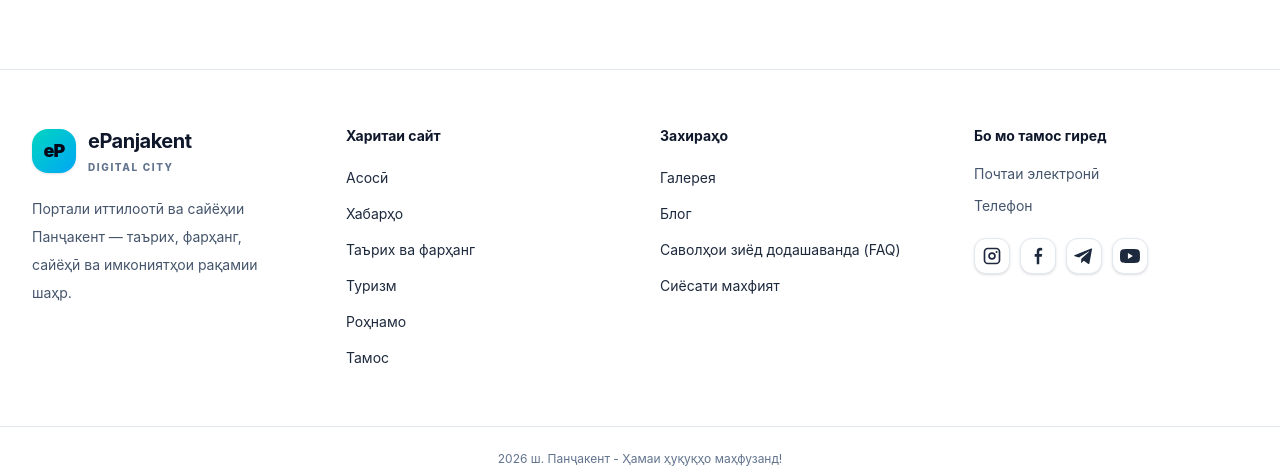
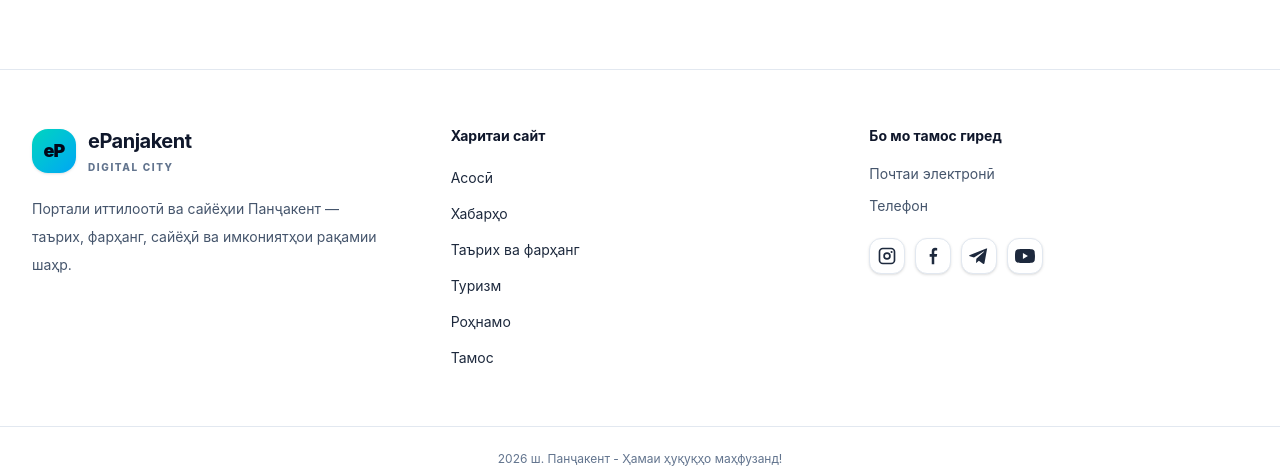
Before and after one commit to mehrvarshodiev/ePanjakent, a React (Vite) app: page / in a window 1280 px wide. Shown: the part 1877-2353 px from the top of the page. Built offline with nearby package versions, Linux system fonts and the light colour scheme.

Commit message:
fix: remove unused footer resources section

```diff
--- a/src/components/ModernFooter.tsx
+++ b/src/components/ModernFooter.tsx
@@ -1,20 +1,18 @@
 import { Link } from 'react-router-dom'
 
 const siteLinks = [['Асосӣ','/'],['Хабарҳо','/news'],['Таърих ва фарҳанг','/history'],['Туризм','/tourism'],['Роҳнамо','/services'],['Тамос','/appeals']]
-const resourceLinks = [['Галерея','/tourism'],['Блог','/news'],['Саволҳои зиёд додашаванда (FAQ)','/services'],['Сиёсати махфият','#privacy']]
 const socials = [
  {name:'Instagram',color:'text-[#E1306C]',path:'M7 2h10a5 5 0 0 1 5 5v10a5 5 0 0 1-5 5H7a5 5 0 0 1-5-5V7a5 5 0 0 1 5-5Zm0 2a3 3 0 0 0-3 3v10a3 3 0 0 0 3 3h10a3 3 0 0 0 3-3V7a3 3 0 0 0-3-3H7Zm5 3.5A4.5 4.5 0 1 1 7.5 12 4.5 4.5 0 0 1 12 7.5Zm0 2A2.5 2.5 0 1 0 14.5 12 2.5 2.5 0 0 0 12 9.5ZM17.5 6a1.25 1.25 0 1 1-1.25 1.25A1.25 1.25 0 0 1 17.5 6Z'},
  {name:'Facebook',color:'text-[#1877F2]',path:'M13.5 22v-9h3l.5-3.5h-3.5V7.25c0-1 .28-1.75 1.8-1.75H17V2.36A17.2 17.2 0 0 0 14.5 2C12 2 10.5 3.5 10.5 6v3.5H8V13h2.5v9h3Z'},
  {name:'Telegram',color:'text-[#229ED9]',path:'m21.7 3.3-3.1 17.1c-.2 1.2-.9 1.5-1.8.9l-5-3.7-2.4 2.3c-.3.3-.5.5-1 .5l.4-5.1 9.3-8.4c.4-.4-.1-.6-.6-.2L6 13.9 1 12.3c-1.1-.3-1.1-1.1.2-1.6L20.7 3c.9-.3 1.7.2 1 0.3Z'},
- {name:'YouTube',color:'text-[#FF0000]',path:'M23.5 6.2a3 3 0 0 0-2.1-2.1C19.5 3.5 12 3.5 12 3.5s-7.5 0-9.4.6A3 3 0 0 0 .5 6.2C0 8.1 0 12 0 12s0 3.9.5 5.8a3 3 0 0 0 2.1 2.1c1.9.6 9.4.6 9.4.6s7.5 0 9.4-.6a3 3 0 0 0 2.1-2.1c.5-1.9.5-5.8.5-5.8s0-3.9-.5-5.8ZM9.5 15.5v-7l6 3.5-6 3.5Z'}
+ {name:'YouTube',color:'text-[#FF0000]',path:'M23.5 6.2a3 3 0 0 0-2.1-2.1C19.5 3.5 12 3.5 12 3.5s-7.5 0-9.4.6A3 3 0 0 0 .5 6.2C0 8.1 0 12 0 12s0 3.9.5 5.8a3 3 0 0 0 2.1 2.1c1.9.6 9.4.6 9.4.6s7.5 0 9.4-.6a3 3 0 0 0 2.1-2.1c.5-1.9.5-5.8.5-5.8ZM9.5 15.5v-7l6 3.5-6 3.5Z'}
 ]
 function Icon({path}:{path:string}){return <svg viewBox="0 0 24 24" aria-hidden="true" fill="currentColor" className="h-5 w-5"><path d={path}/></svg>}
 
 export default function ModernFooter(){return <footer className="!bg-white !text-slate-800 border-t border-slate-200">
- <div className="mx-auto grid max-w-7xl grid-cols-1 gap-10 px-6 py-12 sm:px-8 md:grid-cols-2 lg:grid-cols-4 lg:gap-10 lg:py-14">
+ <div className="mx-auto grid max-w-7xl grid-cols-1 gap-10 px-6 py-12 sm:px-8 md:grid-cols-2 lg:grid-cols-3 lg:gap-10 lg:py-14">
   <section className="lg:pr-6"><Link to="/" className="group inline-flex items-center gap-3 text-slate-900 no-underline"><span className="grid h-11 w-11 shrink-0 place-items-center rounded-2xl bg-gradient-to-br from-teal-400 to-sky-500 text-lg font-black tracking-tighter text-slate-950 shadow-sm transition duration-300 group-hover:-translate-y-1">eP</span><span><b className="block text-[20px] font-bold tracking-tight text-slate-900">ePanjakent</b><small className="mt-1 block text-[10px] font-extrabold uppercase tracking-[.16em] text-slate-500">Digital City</small></span></Link><p className="mt-5 max-w-sm text-sm leading-7 text-slate-600">Портали иттилоотӣ ва сайёҳии Панҷакент — таърих, фарҳанг, сайёҳӣ ва имкониятҳои рақамии шаҳр.</p></section>
   <section className="flex flex-col items-start gap-3"><h3 className="mb-2 text-sm font-bold text-slate-900">Харитаи сайт</h3>{siteLinks.map(([name,to])=><Link key={name} to={to} className="text-sm leading-6 text-slate-600 no-underline transition-all duration-200 hover:translate-x-1 hover:text-slate-900">{name}</Link>)}</section>
-  <section className="flex flex-col items-start gap-3"><h3 className="mb-2 text-sm font-bold text-slate-900">Захираҳо</h3>{resourceLinks.map(([name,to])=><Link key={name} to={to} className="text-sm leading-6 text-slate-600 no-underline transition-all duration-200 hover:translate-x-1 hover:text-slate-900">{name}</Link>)}</section>
   <section className="flex flex-col items-start"><h3 className="mb-4 text-sm font-bold text-slate-900">Бо мо тамос гиред</h3><div className="space-y-2 text-sm leading-6 text-slate-600"><p>Почтаи электронӣ</p><p>Телефон</p></div><div className="mt-5 flex items-center gap-2.5">{socials.map(s=><a href="#" key={s.name} aria-label={s.name} title={s.name} className={`grid h-9 w-9 place-items-center rounded-xl border border-slate-200 bg-white ${s.color} shadow-sm transition-all duration-300 hover:-translate-y-1 hover:scale-105 hover:border-slate-300 hover:shadow-md`}><Icon path={s.path}/></a>)}</div></section>
  </div><div className="mx-auto max-w-7xl border-t border-slate-200 px-6 py-5 sm:px-8"><p className="text-center text-xs leading-6 text-slate-500">2026 ш. Панҷакент - Ҳамаи ҳуқуқҳо маҳфузанд!</p></div>
  </footer>}
```
